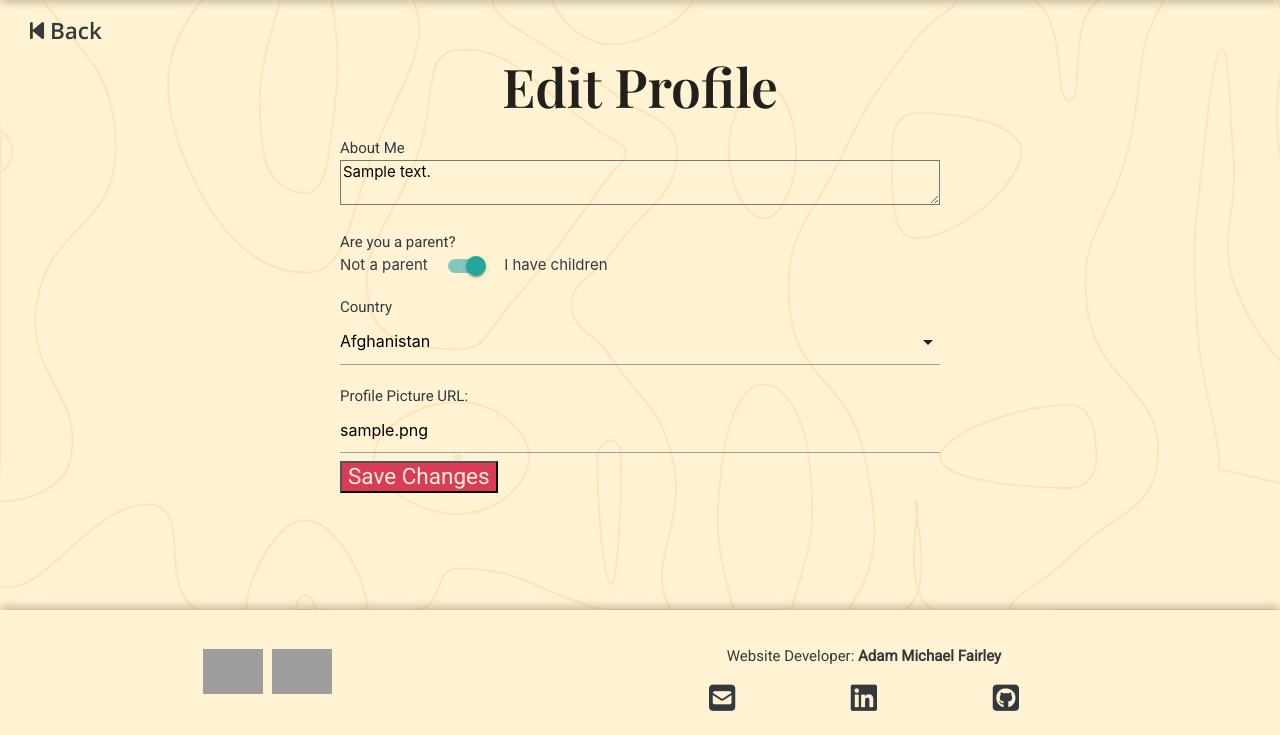
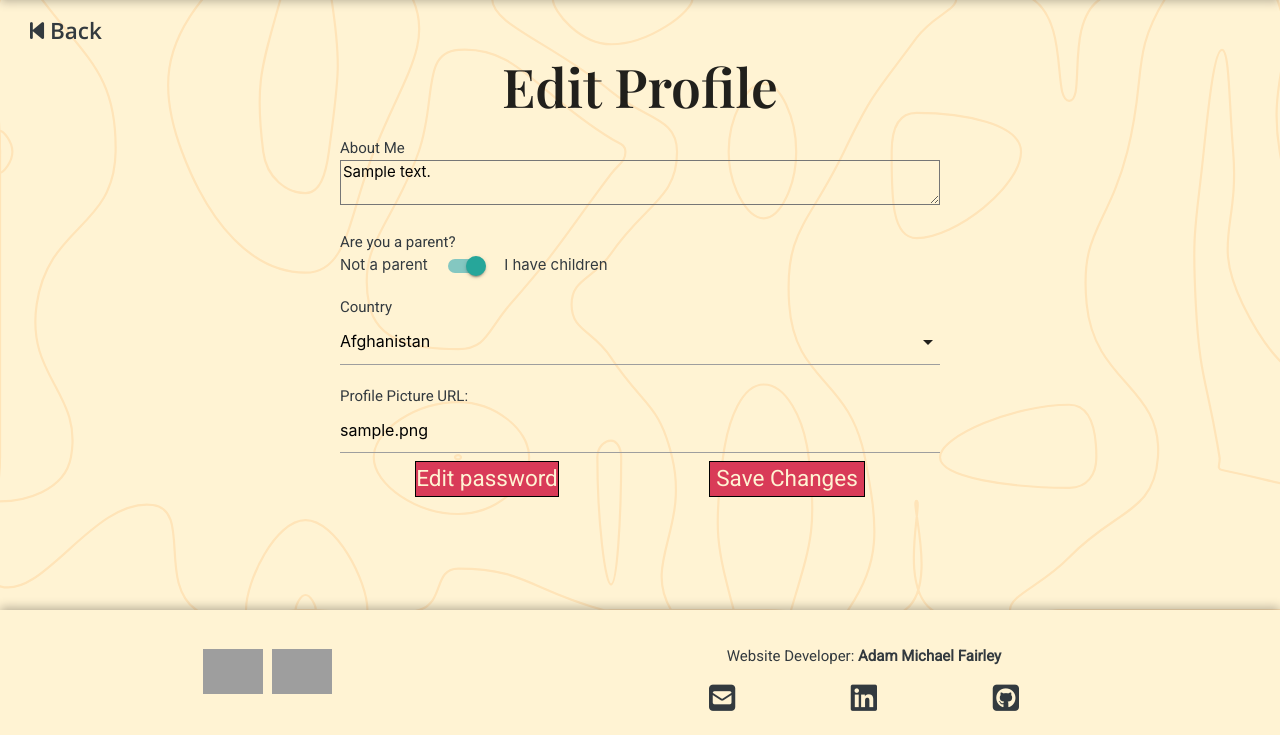
Before and after one commit to amfairley/toytribe, a Flask app: page /edit_profile/1 in a window 1280 px wide. Shown: the part 65-800 px from the top of the page. Run offline with Flask 3, Linux system fonts and the light colour scheme; the visitor is signed in with stand-in values (Sample User, id 1); tables that the repository leaves empty hold one stand-in row (values such as "Sample post"); parts of the project's set-up code (start-up, migrations or seed data) failed here and were passed over; some libraries are stand-ins or nearby versions; some web fonts are replaced; grey boxes are pictures that could not be loaded.

Commit message:
feature: add change password functionality. Issue: #25

```diff
--- a/toy_tribe/forms.py
+++ b/toy_tribe/forms.py
@@ -12,7 +12,9 @@ from wtforms.validators import (
     DataRequired,
     Length,
     EqualTo,
-    Email
+    Email,
+    Length,
+    Regexp
 )
 import pycountry
 from toy_tribe.models import Toy
@@ -48,7 +50,17 @@ class SignupForm(FlaskForm):
         'Email',
         validators=[DataRequired(), Email(), Length(max=120)]
     )
-    password = PasswordField('Password', validators=[DataRequired()])
+    password = PasswordField(
+        'Password',
+        validators=[
+            DataRequired(),
+            Length(min=8, message="Password must be at least 8 characters long."),
+            Regexp(
+                r'^(?=.*[A-Z])(?=.*\d)(?=.*[@$!%*#?&])[A-Za-z\d@$!%*#?&]{8,}$',
+            message="Password must contain at least one uppercase letter, one number, and one special character."
+            )
+        ]
+    )
     confirm_password = PasswordField(
         'Confirm Password',
         validators=[DataRequired(), EqualTo('password')]
@@ -139,3 +151,26 @@ class EditReview(FlaskForm):
     )
     also_liked = SelectMultipleField('Also liked', choices=[], coerce=str)
     submit = SubmitField('Submit Review')
+
+class ChangePassword(FlaskForm):
+    """
+    ChangePassword class to handle user changing thier password.
+    Collects old_password, new_password and confirm_password.
+    """
+    old_password = PasswordField('Old Password', validators=[DataRequired()])
+    new_password = PasswordField(
+        'New Password',
+        validators=[
+            DataRequired(),
+            Length(min=8, message="Password must be at least 8 characters long."),
+            Regexp(
+                r'^(?=.*[A-Z])(?=.*\d)(?=.*[@$!%*#?&])[A-Za-z\d@$!%*#?&]{8,}$',
+            message="Password must contain at least one uppercase letter, one number, and one special character."
+            )
+        ]
+    )
+    confirm_password = PasswordField(
+        'Confirm Password',
+        validators=[DataRequired(), EqualTo('new_password')]
+    )
+    submit = SubmitField('Change Password')
--- a/toy_tribe/routes.py
+++ b/toy_tribe/routes.py
@@ -22,9 +22,11 @@ from toy_tribe.forms import (
     EditToy,
     EditProfile,
     AddReview,
-    EditReview
+    EditReview,
+    ChangePassword
 )
 import pycountry
+import re
 
 
 @app.route("/")
@@ -532,3 +534,63 @@ def delete_review(review_id):
     db.session.commit()
     # Redirects back to toy.
     return redirect(url_for('individual_toy', toy_id=toy_id))
+
+@app.route('/change_password/<int:user_id>', methods=['GET', 'POST'])
+def change_password(user_id):
+    """
+    A function that directs users to the change password page.
+    Utilizes the ChangePassword form to get user data.
+    Validates the password and updates the user password.
+    Redirects user to edit profile page on successful signup.
+    """
+    # Get the previous page
+    referer = request.headers.get("Referer")
+    # Get logged in user
+    logged_in_user = session.get("user_id")
+    # Get the user
+    user = Users.query.get_or_404(user_id)
+    # Set the form
+    form = ChangePassword()
+    # If there are no errors in the form when submitted:
+    if form.validate_on_submit():
+        # Set values
+        old_password = form.old_password.data
+        new_password = form.new_password.data
+        confirm_password = form.confirm_password.data
+        # Check if the old password is correct
+        if check_password_hash(user.password, old_password):
+            # Validate new password requirements
+            if len(new_password) < 8:
+                flash('Password must be at least 8 characters long.', 'danger')
+            elif not re.search("[A-Z]", new_password):
+                flash('Password must contain at least one uppercase letter.', 'danger')
+            elif not re.search("[0-9]", new_password):
+                flash('Password must contain at least one digit.', 'danger')
+            elif not re.search("[!@#$%^&*(),.?\":{}|<>]", new_password):
+                flash('Password must contain at least one special character.', 'danger')
+            elif new_password != confirm_password:
+                flash('New password and confirm password do not match.', 'danger')
+            else:
+                new_password_hash = generate_password_hash(
+                    new_password,
+                    # Password-Based Key Derivation Function 2 (PBKDF2)
+                    # with the SHA-256 hash function.
+                    # For securely storing the password.
+                    method='pbkdf2:sha256',
+                    # 8 byte long random value to be
+                    # added before the hashed password.
+                    salt_length=8
+                )
+                user.password = new_password_hash
+                db.session.commit()
+                flash('Password updated successfully.', 'success')
+                return redirect(url_for('edit_profile', user_id=user_id))
+        else:
+            flash('Incorrect old password. Please try again.', 'danger')
+    else:
+            # Display errors for change password form
+        if form.errors:
+            for field, errors in form.errors.items():
+                for error in errors:
+                    flash(f"{field.capitalize()} error: {error}", 'danger')
+    return render_template('change_password.html', form=form, logged_in_user=logged_in_user, user=user, referer=referer)
--- a/toy_tribe/static/css/style.css
+++ b/toy_tribe/static/css/style.css
@@ -771,12 +771,18 @@ main {
     margin-top: 20px;
 }
 
-#edit-profile-button {
+.edit-profile-buttons {
+    display: flex;
+    justify-content: space-around;
+}
+
+.edit-profile-button {
     font-size: 1.5rem;
     background-color: #D93B58;
     color: #FFF3D3;
     cursor: pointer;
     margin-bottom: 50px;
+    border: 1px solid black;
 }
 
 /* ---------- add_review.html ---------- */
@@ -841,8 +847,43 @@ main {
     margin-bottom: 50px;
 }
 
+/* ---------- change_password.html ---------- */
+#change-password-title {
+    text-align: center;
+}
+
+#password-form {
+    max-width: min(600px, 85%);
+    margin: 0 auto;
+}
+
+#password-form label {
+    color: #333A3F;
+    font-size: 1rem;
+}
+.helper-text{
+    margin-bottom: 50px;
+    text-align: center;
+    max-width: 85%;
+}
+#change-password-button {
+    font-size: 1.5rem;
+    background-color: #D93B58;
+    color: #FFF3D3;
+    cursor: pointer;
+    margin-bottom: 50px;
+}
+
+.password-errors {
+    margin-bottom: 5px;
+}
+
+
+
+
 
 /* ----------- Materialize changes ---------- */
+/* Check boxes in select element */
 [type="checkbox"]:checked+span:not(.lever):before {
     border-right: 2px solid #D93B58;
     border-bottom: 2px solid #D93B58;
--- a/toy_tribe/templates/edit_profile.html
+++ b/toy_tribe/templates/edit_profile.html
@@ -10,7 +10,7 @@
     <!-- Means only the user can edit their own profile -->
     {% if logged_in_user==user.id %}
         <!-- Back button -->
-        <a href="{{ referer }}" class="open-sans back-button" aria-label="Go back to previous page">
+        <a href="{{ url_for('profile') }}" class="open-sans back-button" aria-label="Go back to profile page.">
             <i class="fa-solid fa-backward-step"></i>
             <span>Back</span>
         </a>
@@ -47,8 +47,11 @@
                 <label for="user_image" class="roboto-regular">{{ form.user_image.label }}</label>
                 {{ form.user_image }}
             </div>
-
-            <input id="edit-profile-button" class="roboto-regular" type="submit" value="Save Changes">
+            <div class="edit-profile-buttons">
+                <a href="{{ url_for('change_password', user_id=user.id )}}" class="edit-profile-button roboto-regular" aria-label="Go to change password page">Edit password</a>
+                <input class="roboto-regular edit-profile-button" type="submit" value="Save Changes">
+            </div>
+        </form>
     {% else %}
         <!-- Redirect to Error 403: Access Denied -->
         <script>
```
Also changed, not shown: toy_tribe/templates/change_password.html (added, +54 -0 lines).
